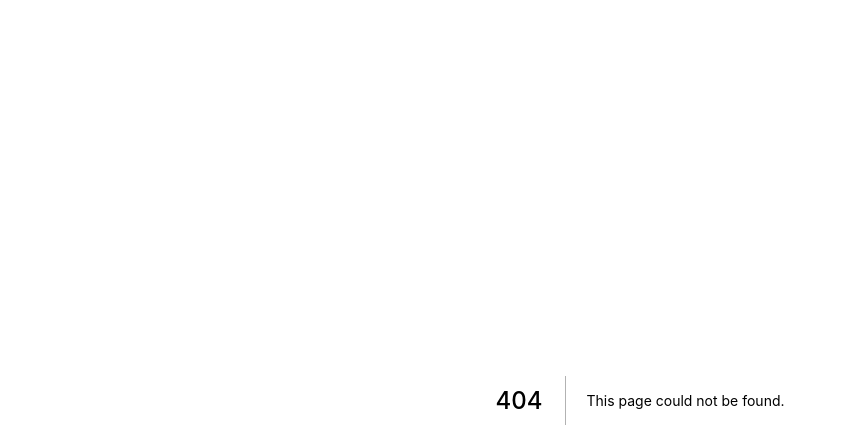
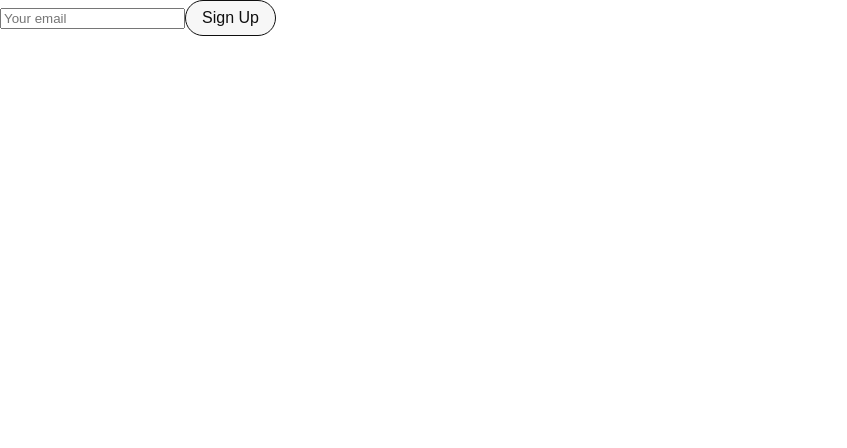
Before and after one commit to infinitescroll/archived-streams, a Next.js app: page /signup in a window 1280 px wide. Before the commit this address had no page. Shown: the top 448 px of the page, without its empty margins (0-847 px from the left). Built offline with nearby package versions, Linux system fonts and the light colour scheme.

Commit message:
Junk commit to switch branches

```diff
--- a/components/Button.jsx
+++ b/components/Shared/Button.jsx
@@ -1,8 +1,9 @@
 import styled from 'styled-components'
-import { space } from 'styled-system'
+import { color, space } from 'styled-system'
 
 export default styled.button`
   ${space}
+  ${color}
   font-size: ${props => props.theme.fontSizes[2]}px;
   background: ${props =>
     props.primary ? props.theme.colors.green : props.theme.colors.background};
--- a/components/index.js
+++ b/components/Shared/index.js
@@ -4,10 +4,11 @@ import {
   typography,
   border,
   layout,
-  position,
   space,
   flexbox
 } from 'styled-system'
+
+export { default as Button } from './Button'
 
 export const Box = styled.div`
   box-sizing: border-box;
--- /dev/null
+++ b/constants.js
@@ -0,0 +1,2 @@
+export const SERVER_HOST = 'http://localhost:/3001'
+export const MAGIC_LINK_ENDPOINT = 'api/v0/magic-link'
--- a/package.json
+++ b/package.json
@@ -8,6 +8,7 @@
     "lint": "eslint"
   },
   "dependencies": {
+    "bent": "^7.1.1",
     "next": "latest",
     "react": "^16.9.0",
     "react-dom": "^16.9.0",
@@ -20,6 +21,7 @@
   },
   "license": "ISC",
   "devDependencies": {
+    "babel-eslint": "^10.0.3",
     "babel-plugin-styled-components": "^1.10.7",
     "eslint": "^6.8.0",
     "eslint-config-airbnb": "^18.0.1",
@@ -29,6 +31,7 @@
     "eslint-plugin-prettier": "^3.1.2",
     "eslint-plugin-react": "^7.18.3",
     "eslint-plugin-react-hooks": "^1.7.0",
+    "npm-link-shared": "^0.5.6",
     "prettier": "^1.19.1"
   }
 }
--- /dev/null
+++ b/pages/signup.jsx
@@ -0,0 +1,55 @@
+import React, { useState } from 'react'
+import axios from 'axios'
+
+import { SERVER_HOST, MAGIC_LINK_ENDPOINT } from '../constants'
+import { Button, Input } from '../components/Shared'
+
+function SignUp() {
+  const [email, setEmail] = useState('')
+  const [submitSuccess, setSubmitSuccess] = useState(false)
+  const [submitError, setSubmitError] = useState(false)
+
+  const handleSubmit = async event => {
+    event.preventDefault()
+
+    const postEmailUrl = `${SERVER_HOST}/${MAGIC_LINK_ENDPOINT}`
+
+    try {
+      await axios.post(postEmailUrl, {
+        email
+      })
+      setSubmitError(false)
+      setSubmitSuccess(true)
+    } catch (_) {
+      setSubmitSuccess(false)
+      setSubmitError(true)
+    }
+  }
+
+  return (
+    <form>
+      <Input
+        type='email'
+        placeholder='Your email'
+        value={email}
+        onChange={e => setEmail(e.target.value)}
+      />
+      <Button onClick={handleSubmit}>Sign Up</Button>
+      {/* {submitSuccess && (
+          <SignUpAlert>
+            Check your email for an absolutely tasty link and get
+            STREAMIN&rsquo;
+          </SignUpAlert>
+        )}
+        {submitError && (
+          <SignUpAlert>
+            Ok that didn&rsquo;t work Either your email wasn&rsquo;t an email or
+            our shit is broken and you should pay more for Streams so we have
+            time to fix it
+          </SignUpAlert>
+        )} */}
+    </form>
+  )
+}
+
+export default SignUp
```
Also changed, not shown: components/Input.jsx (+10 -11 lines), components/counter.js (deleted, +0 -20 lines), components/examples.jsx (deleted, +0 -15 lines), .eslintrc.js, 2 other files (tests, documents, lock files or other folders).
